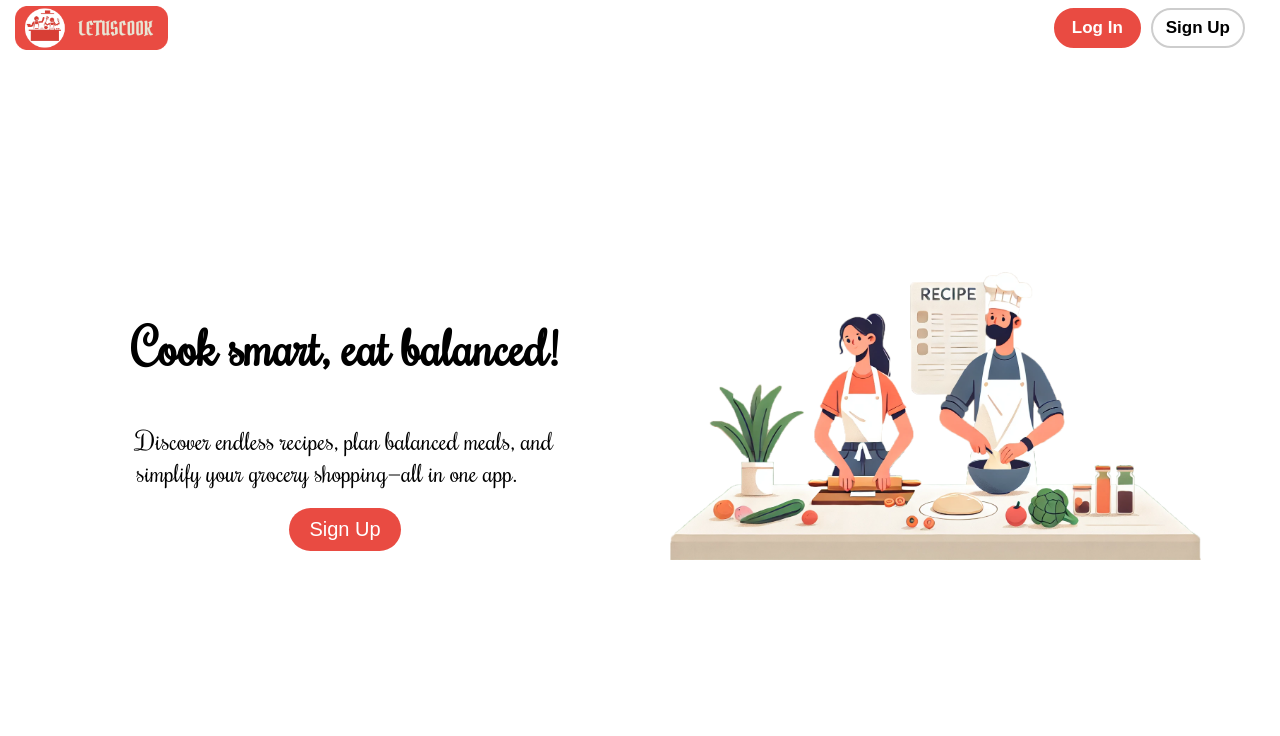
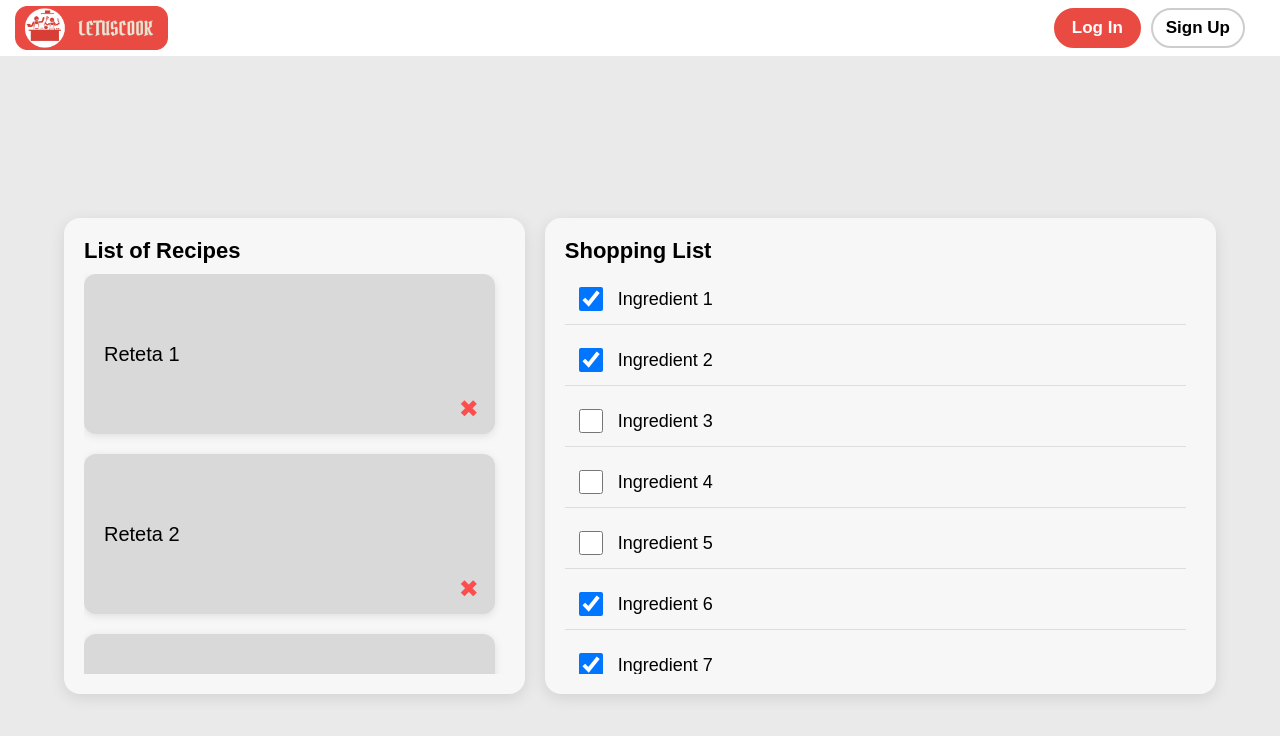
Before and after one commit to RaulGhr/LetUsCookFrontend, a React (Create React App) app: page /shoppinglist in a window 1280 px wide. Before the commit this address led to /. Shown: the top 736 px of the page. Built offline with nearby package versions, Linux system fonts and the light colour scheme; a web font is replaced by a local one.

Commit message:
shoppingList

```diff
--- a/src/App.js
+++ b/src/App.js
@@ -1,21 +1,20 @@
-import { Routes, Route, Navigate } from 'react-router-dom';
+import { Routes, Route, Navigate } from "react-router-dom";
 
-
-import Navbar from './views/navbar/Navbar.view';
-import LandingPage from './views/landingPage/landingPage.view';
-import ExplorePage from './views/explorePage/explorePage.view';
-import AddRecipePage from './views/addRecipePage/addRecipePage.view';
-import Register from './views/authentification/Register.view';
-import Login from './views/authentification/Login.view';
+import Navbar from "./views/navbar/Navbar.view";
+import LandingPage from "./views/landingPage/landingPage.view";
+import ExplorePage from "./views/explorePage/explorePage.view";
+import AddRecipePage from "./views/addRecipePage/addRecipePage.view";
+import Register from "./views/authentification/Register.view";
+import Login from "./views/authentification/Login.view";
 import ViewRecipePage from "./views/viewRecipePage/viewRecipePage.view";
 
-import { AuthProvider } from './contexts/authContext';
-import ProfilePage from './views/myProfilePage/myProfilePage.view';
-import OthersProfilePage from './views/othersProfilePage/othersProfilePage.view';
+import { AuthProvider } from "./contexts/authContext";
+import ProfilePage from "./views/myProfilePage/myProfilePage.view";
+import OthersProfilePage from "./views/othersProfilePage/othersProfilePage.view";
+import ShoppingList from "./views/ShoppingList/ShoppingList";
 
 function App() {
   return (
-
     <AuthProvider>
       <Routes>
         <Route path="/" element={<Navbar />}>
@@ -26,12 +25,12 @@ function App() {
           <Route path="/addRecipe" element={<AddRecipePage />} />
           <Route path="/explore/:id" element={<ViewRecipePage />} />
           <Route path="/profile" element={<ProfilePage />} />
-            <Route path="/users/:username" element={<OthersProfilePage/>} />
+          <Route path="/shoppinglist" element={<ShoppingList />} />
+          <Route path="/users/:username" element={<OthersProfilePage />} />
           <Route path="*" element={<Navigate to="/" />} />
         </Route>
       </Routes>
     </AuthProvider>
-
   );
 }
 
--- /dev/null
+++ b/src/views/ShoppingList/ShoppingList.css
@@ -0,0 +1,121 @@
+body {
+  margin: 0;
+  font-family: "Arial", sans-serif;
+  background-color: #eaeaea;
+}
+
+.shopping-list-page {
+  display: flex;
+  justify-content: center;
+  align-items: center;
+  height: 100vh;
+}
+
+.content {
+  display: flex;
+  gap: 20px;
+  width: 90%;
+  max-width: 1200px;
+}
+
+.recipes-list {
+  flex: 0.4;
+  background-color: #f7f7f7;
+  padding: 20px;
+  border-radius: 16px;
+  box-shadow: 0 4px 15px rgba(0, 0, 0, 0.1);
+  overflow: hidden;
+}
+
+.shopping-list {
+  flex: 0.6;
+  background-color: #f7f7f7;
+  padding: 20px;
+  border-radius: 16px;
+  box-shadow: 0 4px 15px rgba(0, 0, 0, 0.1);
+  overflow: hidden;
+}
+
+.recipes-list h2,
+.shopping-list h2 {
+  margin: 0 0 10px 0;
+  font-size: 22px;
+  font-weight: bold;
+}
+
+.recipes-scroll,
+.ingredients-scroll {
+  height: 400px;
+  overflow-y: auto;
+  padding-right: 10px;
+}
+
+.recipes-scroll::-webkit-scrollbar,
+.ingredients-scroll::-webkit-scrollbar {
+  width: 12px;
+}
+
+.recipes-scroll::-webkit-scrollbar-track,
+.ingredients-scroll::-webkit-scrollbar-track {
+  background: #f0f0f0;
+  border-radius: 6px;
+}
+
+.recipes-scroll::-webkit-scrollbar-thumb,
+.ingredients-scroll::-webkit-scrollbar-thumb {
+  background-color: #c0c0c0;
+  border-radius: 6px;
+}
+
+.recipe-card {
+  display: flex;
+  justify-content: space-between;
+  align-items: center;
+  padding: 20px;
+  border-radius: 12px;
+  background-color: #d9d9d9;
+  margin-bottom: 20px;
+  position: relative;
+  height: 120px;
+  box-shadow: 0 2px 8px rgba(0, 0, 0, 0.1);
+}
+
+.recipe-name {
+  font-size: 20px;
+  font-weight: 500;
+}
+
+.recipe-card .remove-button {
+  background: none;
+  border: none;
+  color: #ff4c4c;
+  font-size: 24px;
+  cursor: pointer;
+  position: absolute;
+  bottom: 10px;
+  right: 10px;
+}
+
+.recipe-card .remove-button:hover {
+  color: #ff0000;
+}
+
+.ingredient-item {
+  display: flex;
+  align-items: center;
+  padding: 10px;
+  border-bottom: 1px solid #ddd;
+  margin-bottom: 10px;
+  font-size: 18px;
+}
+
+.ingredient-item input {
+  width: 24px;
+  height: 24px;
+  cursor: pointer;
+  margin-right: 15px;
+}
+
+.ingredient-item span {
+  font-size: 18px;
+}
--- /dev/null
+++ b/src/views/ShoppingList/ShoppingList.jsx
@@ -0,0 +1,75 @@
+import React, { useState } from "react";
+import "./ShoppingList.css";
+
+const ShoppingList = () => {
+  const [recipes, setRecipes] = useState([
+    "Reteta 1",
+    "Reteta 2",
+    "Reteta 3",
+    "Reteta 4",
+    "Reteta 5",
+  ]);
+  const [ingredients, setIngredients] = useState([
+    { name: "Ingredient 1", checked: true },
+    { name: "Ingredient 2", checked: true },
+    { name: "Ingredient 3", checked: false },
+    { name: "Ingredient 4", checked: false },
+    { name: "Ingredient 5", checked: false },
+    { name: "Ingredient 6", checked: true },
+    { name: "Ingredient 7", checked: true },
+    { name: "Ingredient 8", checked: false },
+    { name: "Ingredient 9", checked: false },
+    { name: "Ingredient 10", checked: false },
+  ]);
+
+  const toggleIngredient = (index) => {
+    const updatedIngredients = ingredients.map((ingredient, i) =>
+      i === index ? { ...ingredient, checked: !ingredient.checked } : ingredient
+    );
+    setIngredients(updatedIngredients);
+  };
+
+  const removeRecipe = (index) => {
+    setRecipes(recipes.filter((_, i) => i !== index));
+  };
+
+  return (
+    <div className="shopping-list-page">
+      <div className="content">
+        <div className="recipes-list">
+          <h2>List of Recipes</h2>
+          <div className="recipes-scroll">
+            {recipes.map((recipe, index) => (
+              <div key={index} className="recipe-card">
+                <span className="recipe-name">{recipe}</span>
+                <button
+                  className="remove-button"
+                  onClick={() => removeRecipe(index)}
+                >
+                  &#10006;
+                </button>
+              </div>
+            ))}
+          </div>
+        </div>
+
+        <div className="shopping-list">
+          <h2>Shopping List</h2>
+          <div className="ingredients-scroll">
+            {ingredients.map((ingredient, index) => (
+              <div key={index} className="ingredient-item">
+                <input
+                  type="checkbox"
+                  checked={ingredient.checked}
+                  onChange={() => toggleIngredient(index)}
+                />
+                <span>{ingredient.name}</span>
+              </div>
+            ))}
+          </div>
+        </div>
+      </div>
+    </div>
+  );
+};
+export default ShoppingList;
```
Lines whose indentation alone changed are shown as unchanged.
